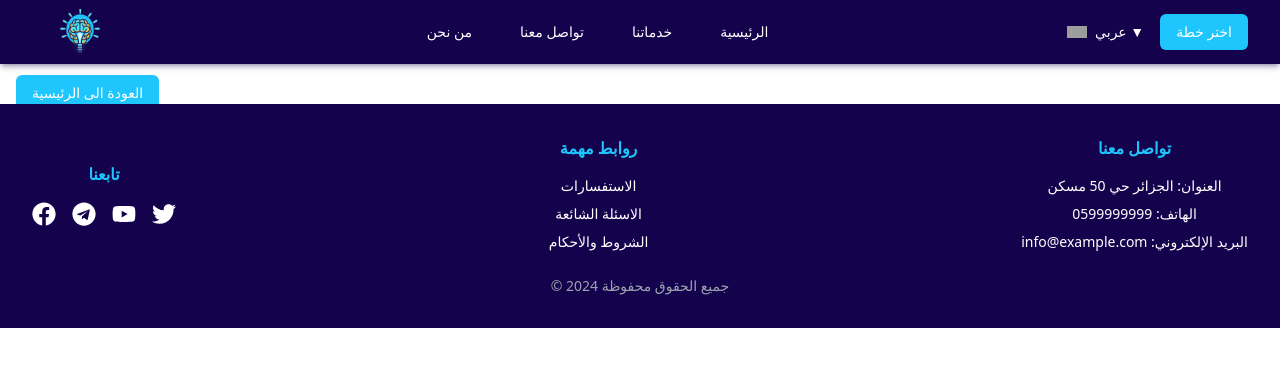
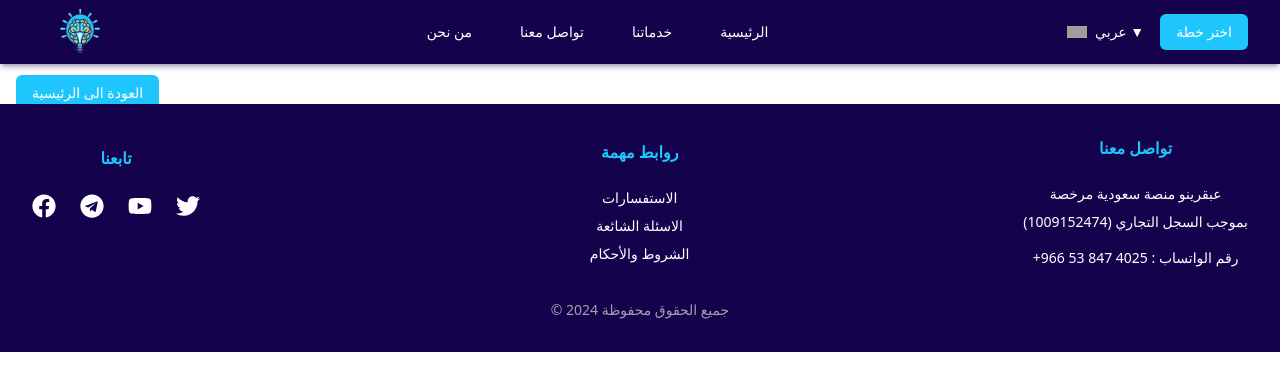
Before and after one commit to ayoubbezai/Abqarino, a React (Vite) app: page /teacher in a window 1280 px wide. Shown: the top 390 px of the page. Built offline with nearby package versions, Linux system fonts and the light colour scheme; grey boxes are pictures that could not be loaded.

Commit message:
page 1 done

```diff
--- a/src/components/footer/Footer.jsx
+++ b/src/components/footer/Footer.jsx
@@ -3,21 +3,22 @@ import { useContext } from 'react'
 import { LanguageContext } from '../../context/LanguageContext'
 import { footer } from '../../data/index'
 
+import image2 from "../../assets/logo/logo2.png"
 export const Footer = () => {
     const { language } = useContext(LanguageContext);
     return (
         <div className="bg-blue-dark text-white py-8 relative">
             <div className="mx-auto px-4 sm:px-6 lg:px-8">
-                <div className="flex flex-col sm:flex-row-reverse justify-between gap-8 sm:gap-0 items-center">
-                    <div>
+                <div className="flex flex-col md:flex-row-reverse justify-between gap-8 sm:gap-0 items-center">
+                    <div className='flex flex-col gap-2 items-center justify-center  '>
                         <h1 className="text-base font-bold text-center text-blue-light mb-4"> {`${language === 'ar' ? 'تواصل معنا' : 'Contact Us'} `}</h1>
-                        <div className="flex flex-col gap-2 items-center justify-center">
-                            <h2 className="text-sm rtl"> {`${language === 'ar' ? 'العنوان: ' + footer.address.ar : 'Address: ' + footer.address.en} `}</h2>
-                            <h2 className="text-sm rtl"> {`${language === 'ar' ? 'الهاتف: ' + footer.phone : 'Phone: ' + footer.phone} `}</h2>
-                            <h2 className="text-sm rtl"> {`${language === 'ar' ? '  info@example.com :البريد الإلكتروني' : 'Email: info@example.com'} `}</h2>
+                        <div className="flex flex-col gap-2  items-center justify-center">
+                            <p className=' text-center text-sm   '> {`${language === 'ar' ? '   عبقرينو منصة سعودية مرخصة ' : ' Abqarinno Saudi platform licensed '} `} </p>
+                            <p className='text-center text-sm  '> {`${language === 'ar' ? '(1009152474)  بموجب السجل التجاري' : 'by the commercial register (1009152474) '} `} </p>
+                            <p className='text-center text-sm mt-2  '> {`${language === 'ar' ? '+966 53 847 رقم الواتساب : 4025' : 'Whatsapp : +966 53 847 4025'} `} </p>
                         </div>
                     </div>
-                    <div>
+                    <div className={`flex flex-col gap-2 items-center justify-center ${language === 'ar' ? 'md:ml-14' : 'md:ml-24'} mt-10 md:mt-0 `}>
                         <h1 className="text-base font-bold text-center text-blue-light mb-4"> {`${language === 'ar' ? 'روابط مهمة' : 'Important Links'} `}</h1>
                         <div className="flex flex-col gap-2 items-center justify-center">
                             <h2 className="text-sm"> {`${language === 'ar' ? 'الاستفسارات' : 'Questions'} `}    </h2>
@@ -25,9 +26,9 @@ export const Footer = () => {
                             <h2 className="text-sm"> {`${language === 'ar' ? 'الشروط والأحكام' : 'Terms and Conditions'} `}</h2>
                         </div>
                     </div>
-                    <div className=''>
-                        <h1 className="text-base font-bold text-center text-blue-light mb-4"> {`${language === 'ar' ? 'تابعنا' : 'Follow Us'} `}</h1>
-                        <div className='flex flex-row gap-4 items-center justify-center'>
+                    <div className='mt-10 md:mt-0 mb-10'>
+                        <h1 className="text-base font-bold text-center text-blue-light mb-6"> {`${language === 'ar' ? 'تابعنا' : 'Follow Us'} `}</h1>
+                        <div className='flex flex-row gap-6 items-center justify-center'>
                             <FaFacebook className="hover:text-blue-bright text-2xl text-white cursor-pointer" />
                             <FaTelegram className="hover:text-blue-bright text-2xl text-white cursor-pointer" />
                             <FaYoutube className="hover:text-blue-bright text-2xl text-white cursor-pointer" />
@@ -36,7 +37,7 @@ export const Footer = () => {
                     </div>
                 </div>
             </div>
-            <h3 className='text-center text-sm text-gray-400  bottom-3 left-0 right-0 mt-6'> {`${language === 'ar' ? '© 2024 جميع الحقوق محفوظة' : '© 2024 All rights reserved'} `}</h3>
+            <h3 className='text-center text-sm text-gray-400  bottom-3 left-0 right-0 mt-8 mb-6 md:mb-0'> {`${language === 'ar' ? '© 2024 جميع الحقوق محفوظة' : '© 2024 All rights reserved'} `}</h3>
         </div>
     )
 }
--- a/src/components/navBar/NavBar.jsx
+++ b/src/components/navBar/NavBar.jsx
@@ -5,7 +5,10 @@ import logo from "../../assets/logo.png"
 import ukFlag from "../../assets/flags/gb.png"
 import saFlag from "../../assets/flags/sa.png"
 
+
 const NavBar = () => {
+
+
     const { language, setLanguage } = useContext(LanguageContext)
     const [isOpen, setIsOpen] = useState(false)
 
@@ -24,31 +27,34 @@ const NavBar = () => {
                     </div>
 
                     {/* Navigation Links */}
-                    <div className={`hidden md:flex ${language === 'ar' ? 'flex-row-reverse' : 'flex-row'} gap-6 items-center`}>
+                    <div className={`hidden lg:flex ${language === 'ar' ? 'flex-row-reverse' : 'flex-row'} gap-6 items-center`}>
                         <Link
                             to="/"
                             className="text-white hover:text-blue-light px-3 py-2 rounded-md text-sm font-medium transition-colors"
+                            onClick={() => scrollToSection('home')}
                         >
+
                             {language === 'ar' ? 'الرئيسية' : 'Home'}
                         </Link>
 
                         <Link
-                            to="/services"
                             className="text-white hover:text-blue-light px-3 py-2 rounded-md text-sm font-medium transition-colors"
+                            onClick={() => scrollToSection('services')}
                         >
                             {language === 'ar' ? 'خدماتنا' : 'Our Services'}
                         </Link>
 
 
                         <Link
-                            to="/contact"
                             className="text-white hover:text-blue-light px-3 py-2 rounded-md text-sm font-medium transition-colors"
+                            onClick={() => scrollToSection('contact')}
                         >
+
                             {language === 'ar' ? 'تواصل معنا' : 'Contact Us'}
                         </Link>
                         <Link
-                            to="/about"
                             className="text-white hover:text-blue-light px-3 py-2 rounded-md text-sm font-medium transition-colors"
+                            onClick={() => scrollToSection('about')}
                         >
                             {language === 'ar' ? 'من نحن' : 'About Us'}
                         </Link>
```
Also changed, not shown: src/assets/logo/logo2.png (added).
